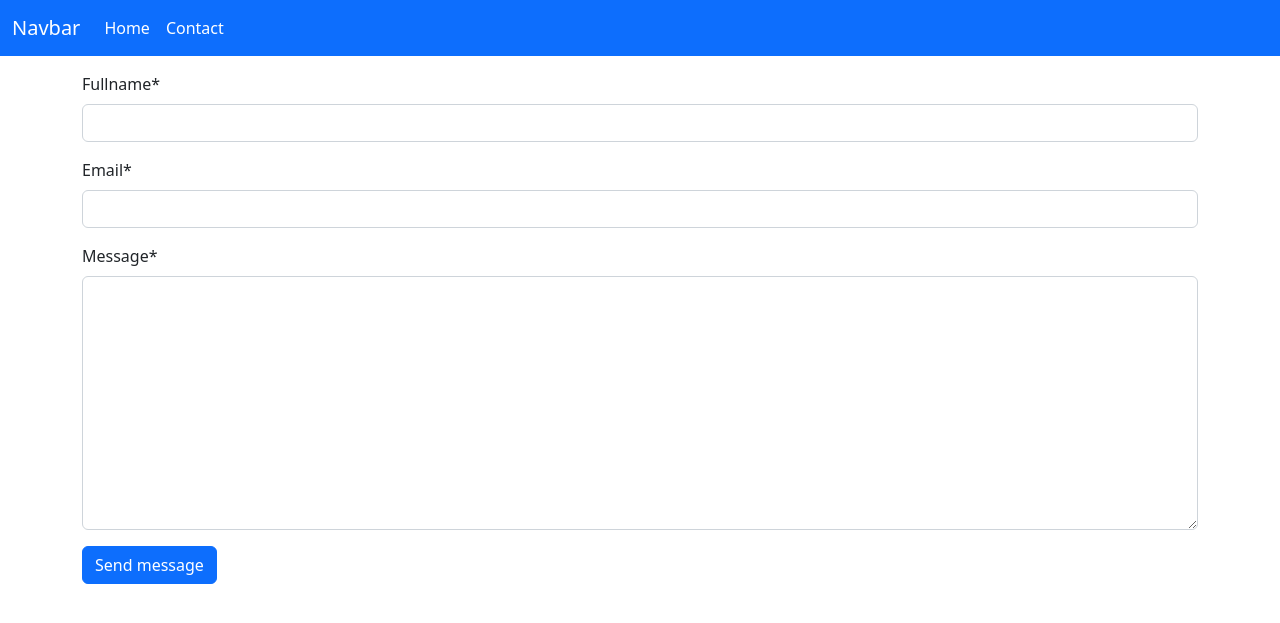
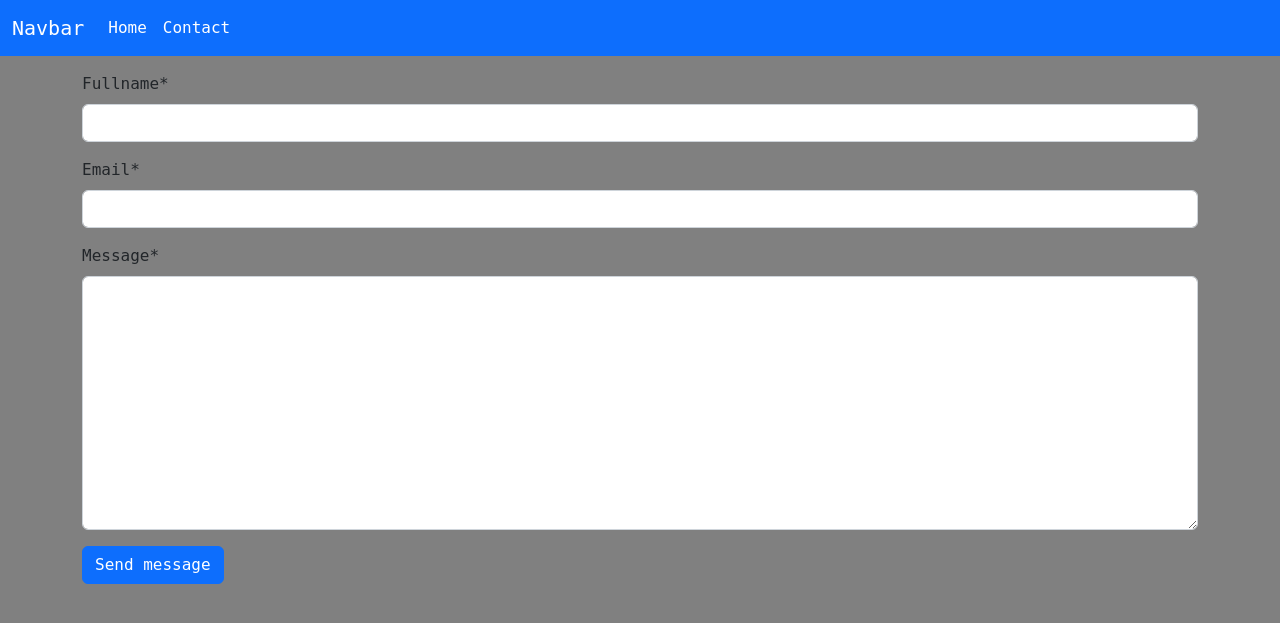
Before and after one commit to emilkatarka/danceplace, a Django app: template home/templates/home/contact_message.html in a window 1280 px wide. Shown: the top 623 px of the page. Run offline with Django 4.2, Linux system fonts and the light colour scheme; the template is opened without the code that fills it: values that come from a table or form of the project are taken from there, others are empty; some libraries are stand-ins or nearby versions.

Commit message:
django debug toolbar, css for monospace font and separate background colours for both home.html and contact_message.html

```diff
--- a/config/urls.py
+++ b/config/urls.py
@@ -21,5 +21,6 @@ from django.views.generic import RedirectView
 
 urlpatterns = [
     path('admin/', admin.site.urls),
-    path('/', include('home.urls')),
+    path('', include('home.urls')),
+    path('__debug__/', include('debug_toolbar.urls')),
 ]
--- a/home/templates/home/contact_message.html
+++ b/home/templates/home/contact_message.html
@@ -1,8 +1,15 @@
 {% extends 'base.html' %}
+{% load static %}
 {% load crispy_forms_tags %}
 
 {% block title %}
     Contact
+{% endblock %}
+
+
+{% block styles %}
+    {{ block.super }}
+    <link rel="stylesheet" href="{% static './css/contact_message.css' %}">
 {% endblock %}
 
 {% block container %}
--- a/home/templates/home/home.html
+++ b/home/templates/home/home.html
@@ -7,7 +7,7 @@
 
 {% block styles %}
     {{ block.super }}
-    <link rel="stylesheet" href="{% static '.css/main.css' %}">
+    <link rel="stylesheet" href="{% static './css/home.css' %}">
 {% endblock %}
 
 {% block container %}
--- /dev/null
+++ b/static/css/contact_message.css
@@ -0,0 +1,4 @@
+body {
+    background-color: gray;
+    font-family: monospace;
+}
--- /dev/null
+++ b/static/css/home.css
@@ -0,0 +1,4 @@
+body {
+    background-color: #13653f;
+    font-family: monospace;
+}
--- a/static/css/main.css
+++ /dev/null
@@ -1,3 +0,0 @@
-body {
-    background-color: cornflowerblue;
-}
--- /dev/null
+++ b/static/fonts/home_title.css
@@ -0,0 +1,3 @@
+body {
+    font-family: monospace;
+}
--- a/templates/base.html
+++ b/templates/base.html
@@ -12,7 +12,6 @@
     {% block styles %}
         <link rel="icon"href="{% static './favicons/favicon-32x32.png' %}">
         <link rel="stylesheet" href="{% static './css/bootstrap.min.css' %}">
-
     {% endblock %}
 
     {% block scripts %}
@@ -34,3 +33,5 @@
         </div>
     </div>
 </div>
+
+</body>
```
Also changed, not shown: config/settings.py (+15 -6 lines).
